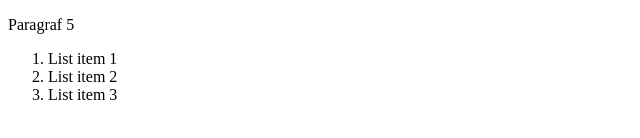
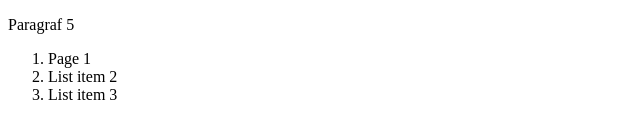
Before and after one commit to PashaRom/testgitfile_slave, a plain HTML site: page index.html in a window 1280 px wide. Shown: the part 358-496 px from the top of the page, 0-640 px from the left. Drawn offline with Linux system fonts and the light colour scheme.

Commit message:
Add Link on Page 1

```diff
--- a/index.html
+++ b/index.html
@@ -14,7 +14,7 @@
 		<h3>Header 2</h3>
 		<p>Paragraf 5</p>
 		<ol>
-			<li>List item 1</li>
+			<li><a src="page1.html">Page 1</a></li>
 			<li>List item 2</li>
 			<li>List item 3</li>
 		</ol>
```
